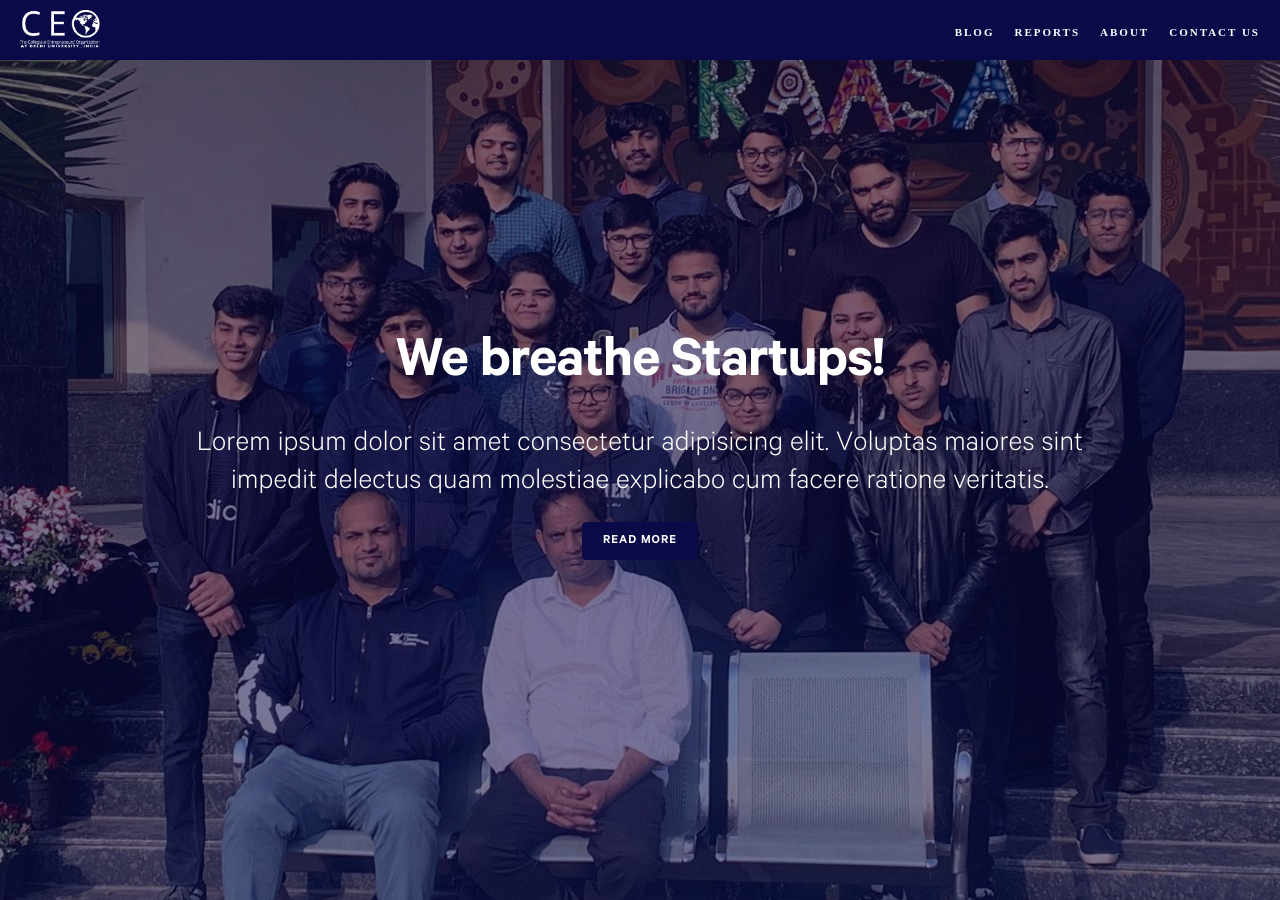
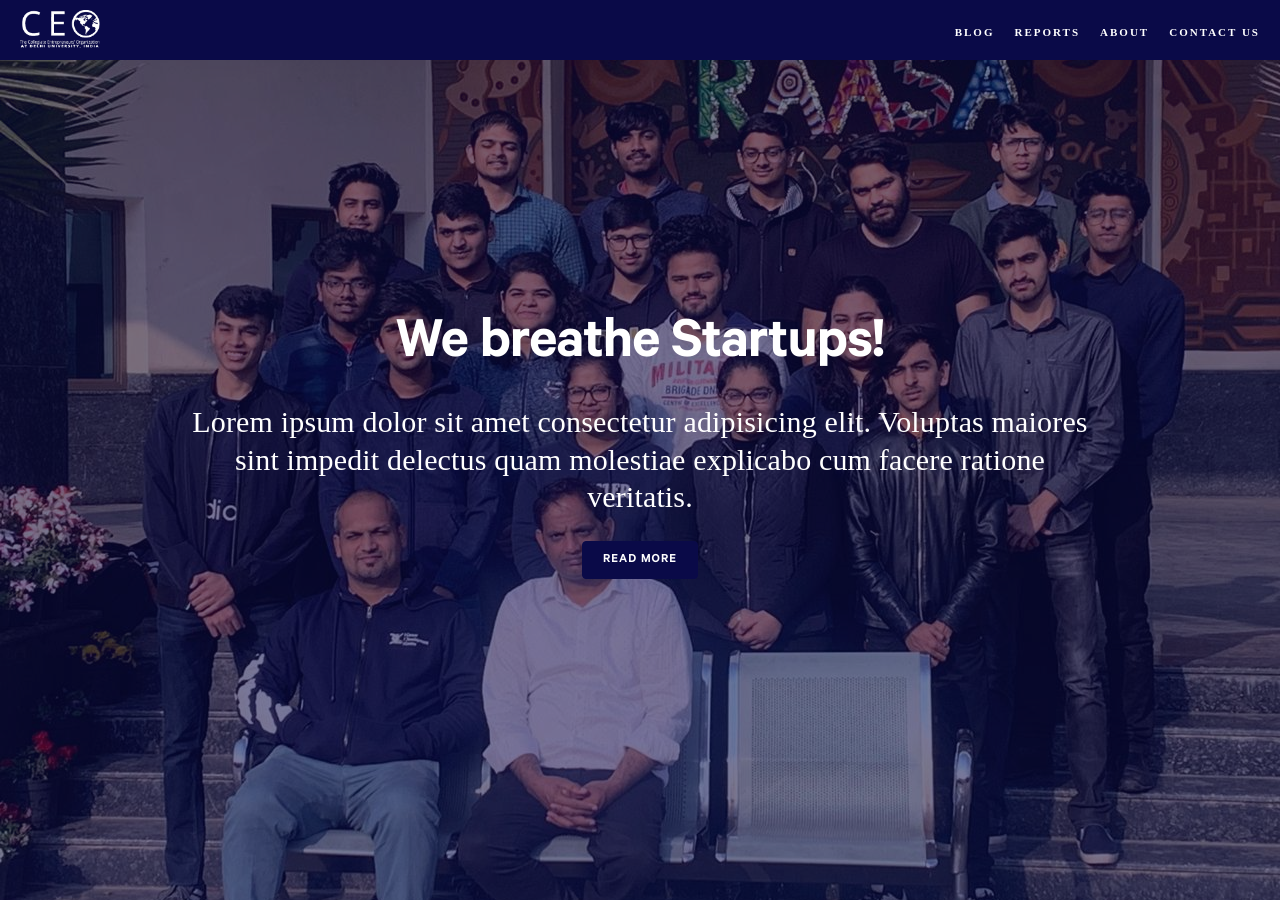
Before and after one commit to shivanshmehendiratta/ceodu.github.io, a Jekyll site: the page built from index.md, in a window 1280 px wide and 900 px high. Built offline with Jekyll 4.4.1, drawn with Linux system fonts in a browser that asks for light colours; some web fonts are replaced.

Commit message:
Update _Atom.scss

```diff
--- a/_sass/_Atom.scss
+++ b/_sass/_Atom.scss
@@ -301,6 +301,7 @@ width: 80px;
 // Font Size
 
 p, .title, li, ol, ul {
+	font-family:"Times New Roman";
   font-size: 2rem;
   line-height: 125%;
 }
@@ -470,6 +471,9 @@ footer input[type='submit'] {
 .specialul{
   display: none;
 }
+	footer h1 {
+    line-height: initial;
+}
   header .social {
     float: left;
   }
```
